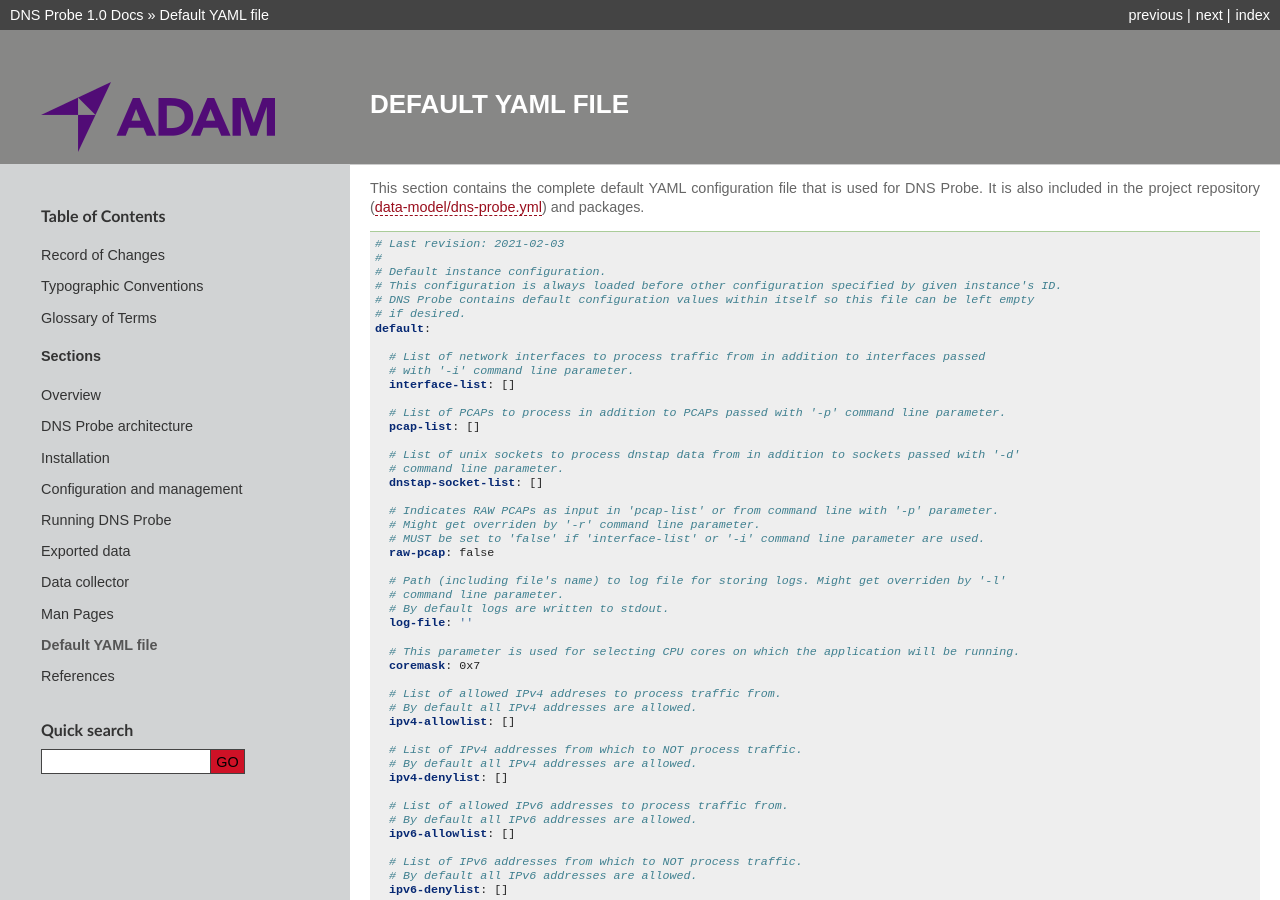
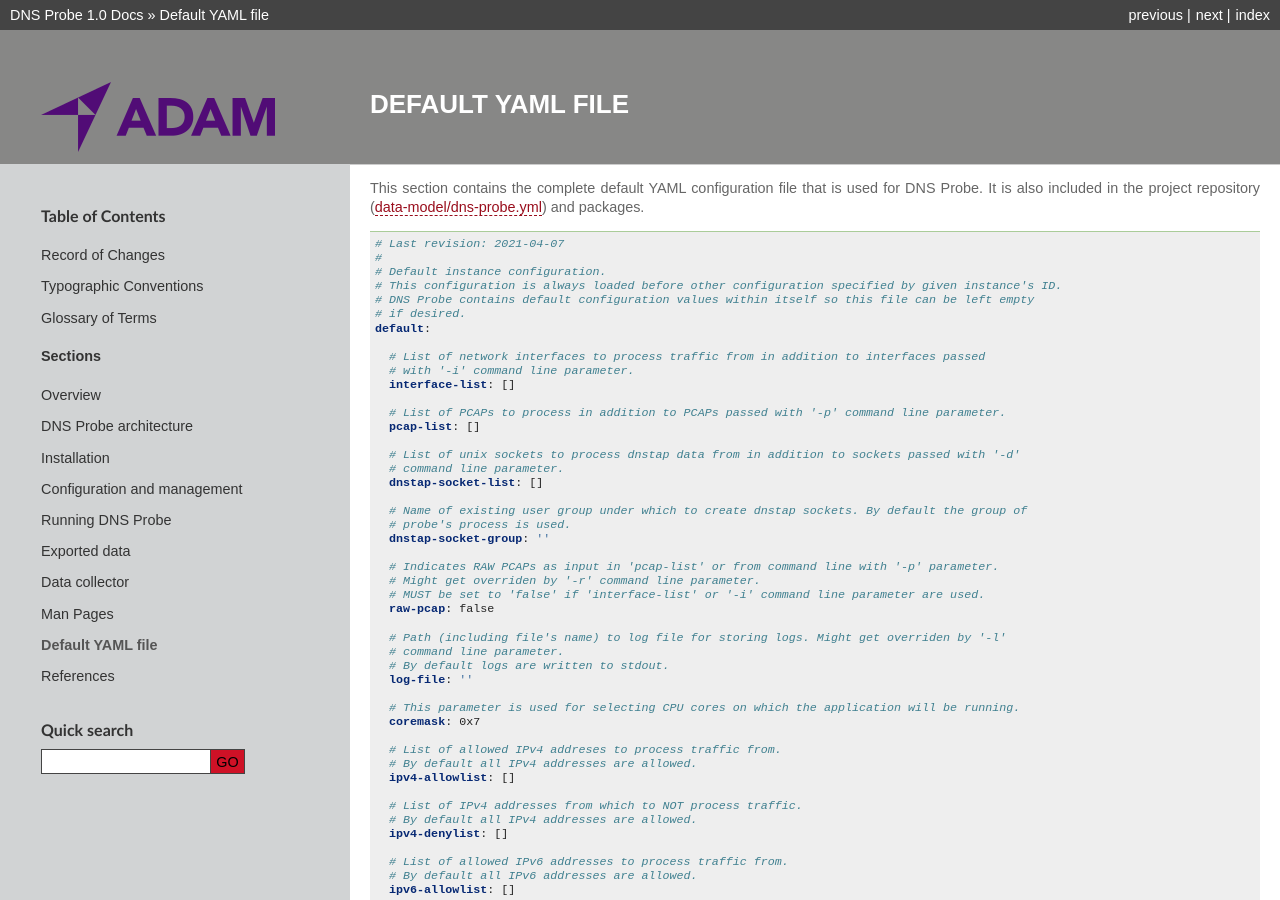
Before and after one commit to CZ-NIC/dns-probe, a Sphinx documentation site: the page built from doc/YAMLfile.rst, in a window 1280 px wide and 900 px high. Built offline with Sphinx 7.4.7, drawn with Linux system fonts in a browser that asks for light colours.

Commit message:
Sphinx: Add configuration option for setting user group on dnstap sockets

```diff
--- a/doc/Configuration.rst
+++ b/doc/Configuration.rst
@@ -24,6 +24,7 @@ DNS Probe uses local file in YAML format to load configuration at startup. Its s
 
    +--rw <instance-id>?
       +--rw coremask? <uint64>
+      +--rw dnstap-socket-group? <string>
       +--rw dnstap-socket-list?* <string>
       +--rw dns-ports?* <uint16>
       +--rw export
@@ -175,6 +176,14 @@ country-maxmind-db
 :default: empty
 
 Path to Maxmind Country database. If this option is set to a valid database file, the ``country`` field in exported Parquets or ``country-code`` implementation field in exported C-DNS will be filled with ISO 3166-1 country code based on client's IP address.
+
+dnstap-socket-group
+^^^^^^^^^^^^^^^^^^^
+
+:data node: ``<instance-id>/dnstap-socket-group``
+:default: empty
+
+Name of existing user group under which to create dnstap sockets specified in :ref:`dnstap-socket-list`. By default the group of probe's process is used.
 
 .. _dnstap-socket-list:
 
--- a/doc/RecordOfChanges.rst
+++ b/doc/RecordOfChanges.rst
@@ -16,6 +16,10 @@ For changes in software see `version descriptions <https://gitlab.nic.cz/adam/dn
      - Segment
      - Change description
    * - **0.8.0**
+     - **1.1**
+     - :doc:`Configuration <Configuration>`, :doc:`Default YAML file <YAMLfile>`
+     - Add configuration option for setting user group on dnstap sockets
+   * -
      - **1.0**
      - :doc:`Configuration <Configuration>`, :doc:`Exported Data Schema <ExportedDataSchema>`,
        :doc:`Default YAML file <YAMLfile>`
--- a/doc/YAMLfile.rst
+++ b/doc/YAMLfile.rst
@@ -9,7 +9,7 @@ It is also included in the project repository (`data-model/dns-probe.yml <https:
 
 .. code-block:: yaml
 
-  # Last revision: 2021-02-03
+  # Last revision: 2021-04-07
   #
   # Default instance configuration.
   # This configuration is always loaded before other configuration specified by given instance's ID.
@@ -27,6 +27,10 @@ It is also included in the project repository (`data-model/dns-probe.yml <https:
     # List of unix sockets to process dnstap data from in addition to sockets passed with '-d'
     # command line parameter.
     dnstap-socket-list: []
+
+    # Name of existing user group under which to create dnstap sockets. By default the group of
+    # probe's process is used.
+    dnstap-socket-group: ''
 
     # Indicates RAW PCAPs as input in 'pcap-list' or from command line with '-p' parameter.
     # Might get overriden by '-r' command line parameter.
```
